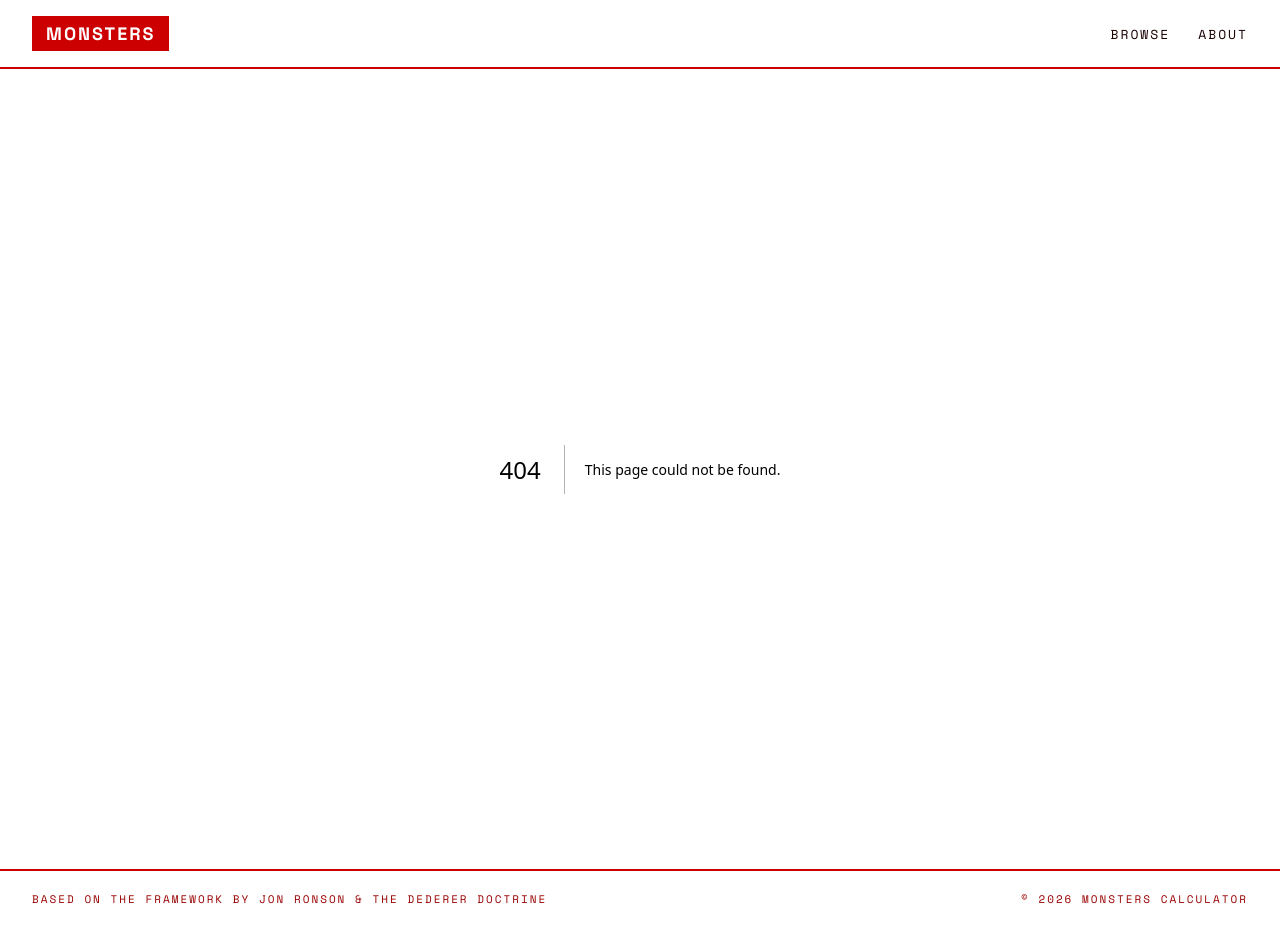
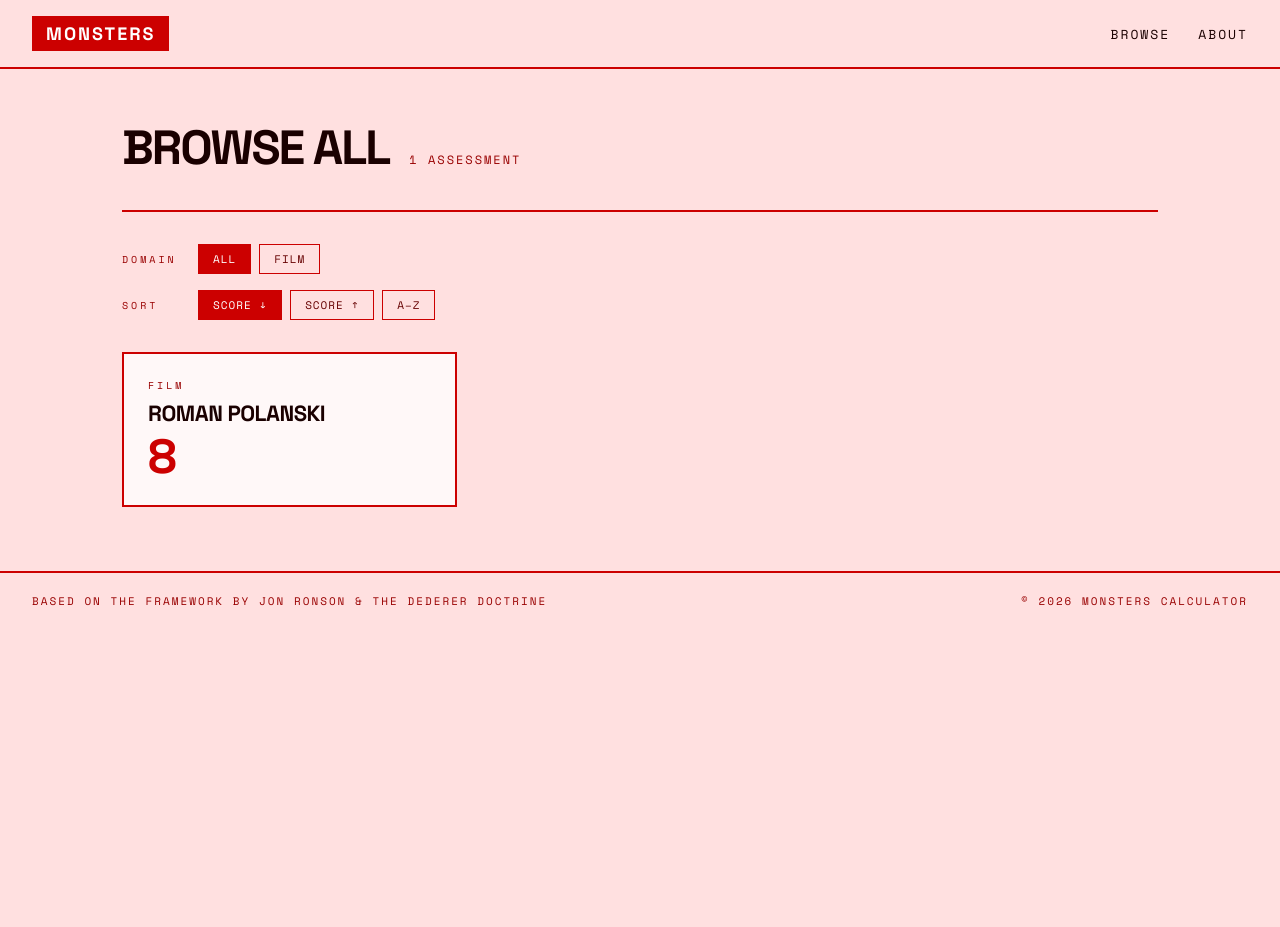
Before and after one commit to samarthkulshrestha/monsters, a Next.js app: page /browse in a window 1280 px wide. Before the commit this address had no page. After the commit the page ends 800 px from the top, so only its background shows below. Built offline with nearby package versions, Linux system fonts and the light colour scheme.

Commit message:
feat: add browse page with client-side filtering and sorting

```diff
--- /dev/null
+++ b/src/app/browse/BrowseClient.tsx
@@ -0,0 +1,93 @@
+'use client'
+
+import { useState, useMemo } from 'react'
+import { ArtistCard } from '@/components/ArtistCard/ArtistCard'
+import styles from './page.module.css'
+import type { Artist } from '@/lib/scoring/types'
+
+type SortOption = 'score-desc' | 'score-asc' | 'alpha'
+
+interface BrowseClientProps {
+  artists: Artist[]
+}
+
+export function BrowseClient({ artists }: BrowseClientProps) {
+  const [domain, setDomain] = useState<string>('all')
+  const [sort, setSort] = useState<SortOption>('score-desc')
+
+  const domains = useMemo(() => {
+    const d = new Set(artists.map((a) => a.domain))
+    return ['all', ...Array.from(d).sort()]
+  }, [artists])
+
+  const filtered = useMemo(() => {
+    let list = domain === 'all' ? artists : artists.filter((a) => a.domain === domain)
+    list = [...list].sort((a, b) => {
+      if (sort === 'alpha') return a.name.localeCompare(b.name)
+      const sa = a.verdict.score ?? 0
+      const sb = b.verdict.score ?? 0
+      return sort === 'score-desc' ? sb - sa : sa - sb
+    })
+    return list
+  }, [artists, domain, sort])
+
+  return (
+    <div className={styles.page}>
+      <div className={styles.heading}>
+        <h1 className={styles.title}>Browse All</h1>
+        <p className={styles.count}>{filtered.length} assessment{filtered.length !== 1 ? 's' : ''}</p>
+      </div>
+
+      <div className={styles.controls}>
+        <div className={styles.filterGroup}>
+          <span className={styles.filterLabel}>Domain</span>
+          <div className={styles.filters}>
+            {domains.map((d) => (
+              <button
+                key={d}
+                className={`${styles.filterBtn} ${domain === d ? styles.active : ''}`}
+                onClick={() => setDomain(d)}
+              >
+                {d}
+              </button>
+            ))}
+          </div>
+        </div>
+
+        <div className={styles.filterGroup}>
+          <span className={styles.filterLabel}>Sort</span>
+          <div className={styles.filters}>
+            <button
+              className={`${styles.filterBtn} ${sort === 'score-desc' ? styles.active : ''}`}
+              onClick={() => setSort('score-desc')}
+            >
+              Score ↓
+            </button>
+            <button
+              className={`${styles.filterBtn} ${sort === 'score-asc' ? styles.active : ''}`}
+              onClick={() => setSort('score-asc')}
+            >
+              Score ↑
+            </button>
+            <button
+              className={`${styles.filterBtn} ${sort === 'alpha' ? styles.active : ''}`}
+              onClick={() => setSort('alpha')}
+            >
+              A–Z
+            </button>
+          </div>
+        </div>
+      </div>
+
+      <div className={styles.grid}>
+        {filtered.map((artist) => (
+          <ArtistCard key={artist.id} artist={artist} />
+        ))}
+      </div>
+
+      {filtered.length === 0 && (
+        <div className={styles.empty}>No assessments found for this domain.</div>
+      )}
+    </div>
+  )
+}
--- /dev/null
+++ b/src/app/browse/page.module.css
@@ -0,0 +1,96 @@
+.page {
+  max-width: 1100px;
+  margin: 0 auto;
+  padding: 0 32px 64px;
+}
+
+.heading {
+  padding: 48px 0 32px;
+  border-bottom: 2px solid var(--color-border);
+  margin-bottom: 32px;
+  display: flex;
+  align-items: baseline;
+  gap: 20px;
+}
+
+.title {
+  font-family: var(--font-display);
+  font-size: 48px;
+  font-weight: 700;
+  color: var(--color-dark);
+  letter-spacing: -2px;
+  text-transform: uppercase;
+}
+
+.count {
+  font-size: 12px;
+  text-transform: uppercase;
+  letter-spacing: 2px;
+  color: var(--color-muted);
+}
+
+.controls {
+  display: flex;
+  flex-direction: column;
+  gap: 16px;
+  margin-bottom: 32px;
+}
+
+.filterGroup {
+  display: flex;
+  align-items: center;
+  gap: 16px;
+}
+
+.filterLabel {
+  font-size: 10px;
+  text-transform: uppercase;
+  letter-spacing: 3px;
+  color: var(--color-muted);
+  width: 60px;
+  flex-shrink: 0;
+}
+
+.filters {
+  display: flex;
+  flex-wrap: wrap;
+  gap: 8px;
+}
+
+.filterBtn {
+  padding: 6px 14px;
+  font-family: var(--font-body);
+  font-size: 11px;
+  text-transform: uppercase;
+  letter-spacing: 1px;
+  background: transparent;
+  border: 1px solid var(--color-border);
+  color: var(--color-secondary);
+  cursor: pointer;
+  transition: all 0.15s;
+}
+
+.filterBtn:hover {
+  background: rgba(204, 0, 0, 0.08);
+}
+
+.filterBtn.active {
+  background: var(--color-red);
+  color: #fff;
+  border-color: var(--color-red);
+}
+
+.grid {
+  display: grid;
+  grid-template-columns: repeat(auto-fill, minmax(260px, 1fr));
+  gap: 16px;
+}
+
+.empty {
+  font-size: 14px;
+  color: var(--color-muted);
+  text-transform: uppercase;
+  letter-spacing: 2px;
+  padding: 40px 0;
+  text-align: center;
+}
--- /dev/null
+++ b/src/app/browse/page.tsx
@@ -0,0 +1,7 @@
+import { loadAllArtists } from '@/lib/data'
+import { BrowseClient } from './BrowseClient'
+
+export default function BrowsePage() {
+  const artists = loadAllArtists()
+  return <BrowseClient artists={artists} />
+}
```
